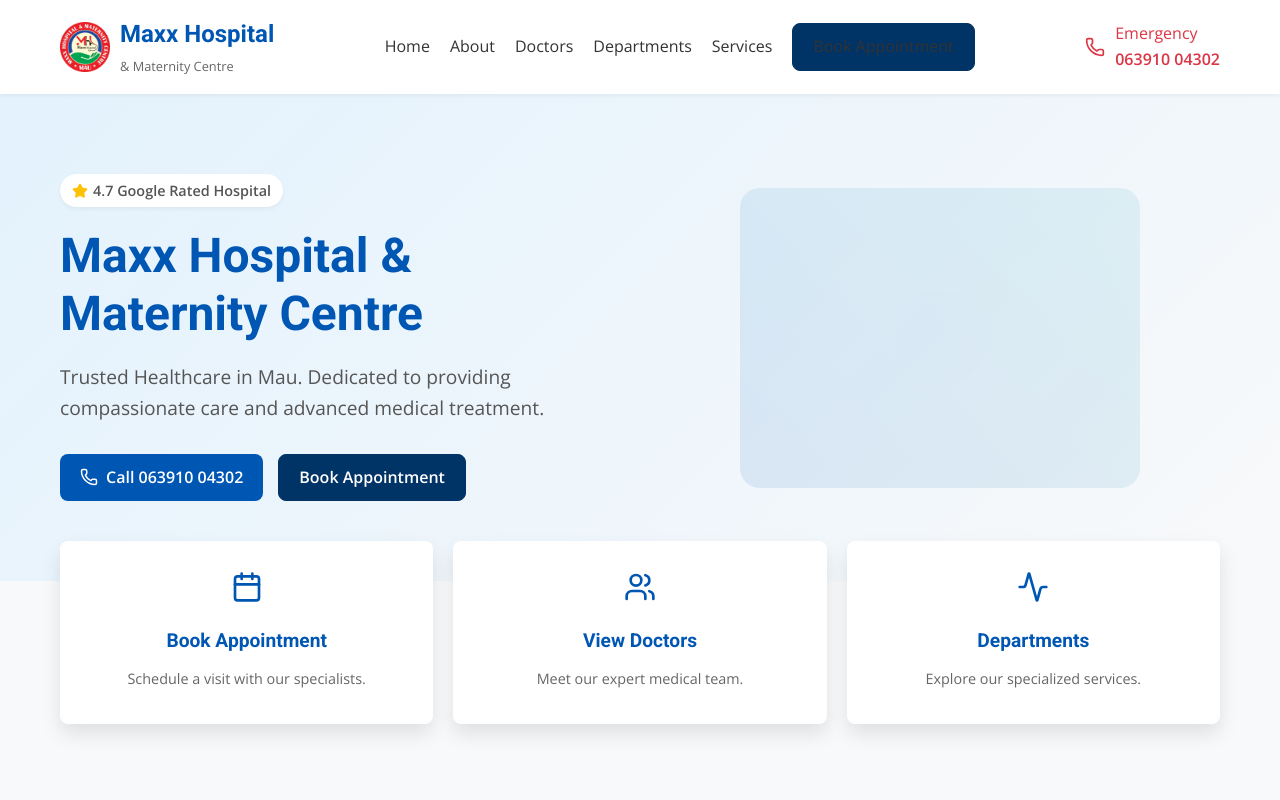
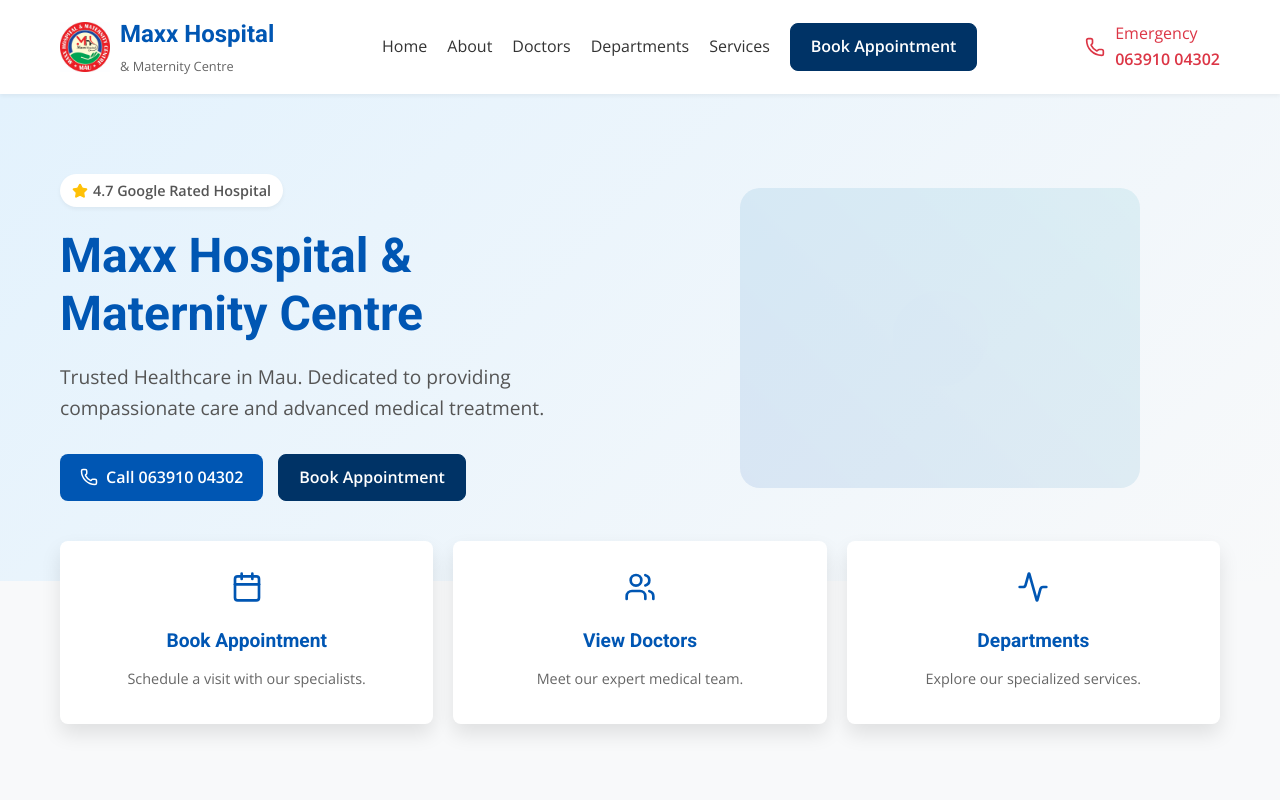
Before and after one commit to atjmanzar/maxxhospital, a Next.js app: page / in a window 1280 px wide. Shown: the top 800 px of the page. Built offline with nearby package versions, Linux system fonts and the light colour scheme.

Commit message:
Fix navbar appointment button text color

```diff
--- a/src/app/globals.css
+++ b/src/app/globals.css
@@ -80,13 +80,14 @@
 
 .btn-appointment {
   background-color: #003366;
-  color: #ffffff;
+  color: #ffffff !important;
   border: 1px solid #003366;
+  font-weight: bold !important;
 }
 
 .btn-appointment:hover {
   background-color: #002244;
-  color: #ffffff;
+  color: #ffffff !important;
 }
 
 .section {
```
